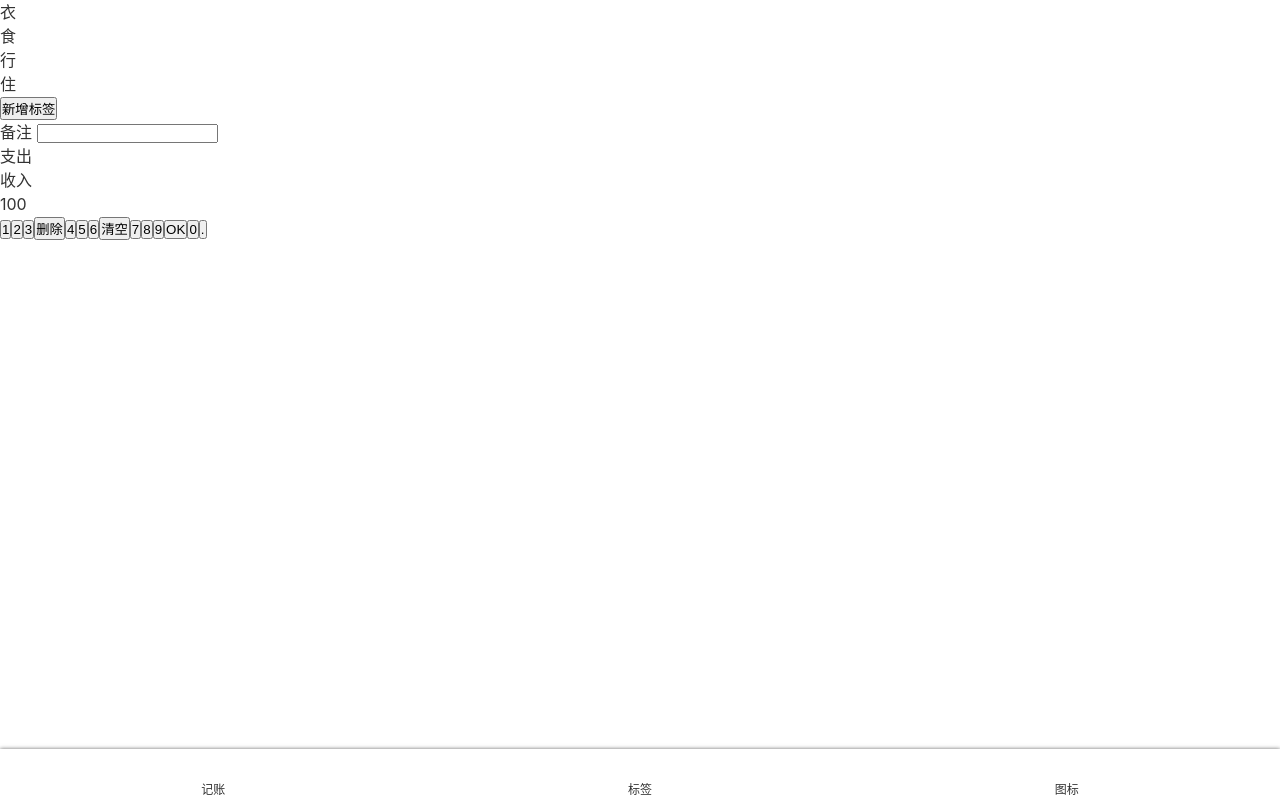
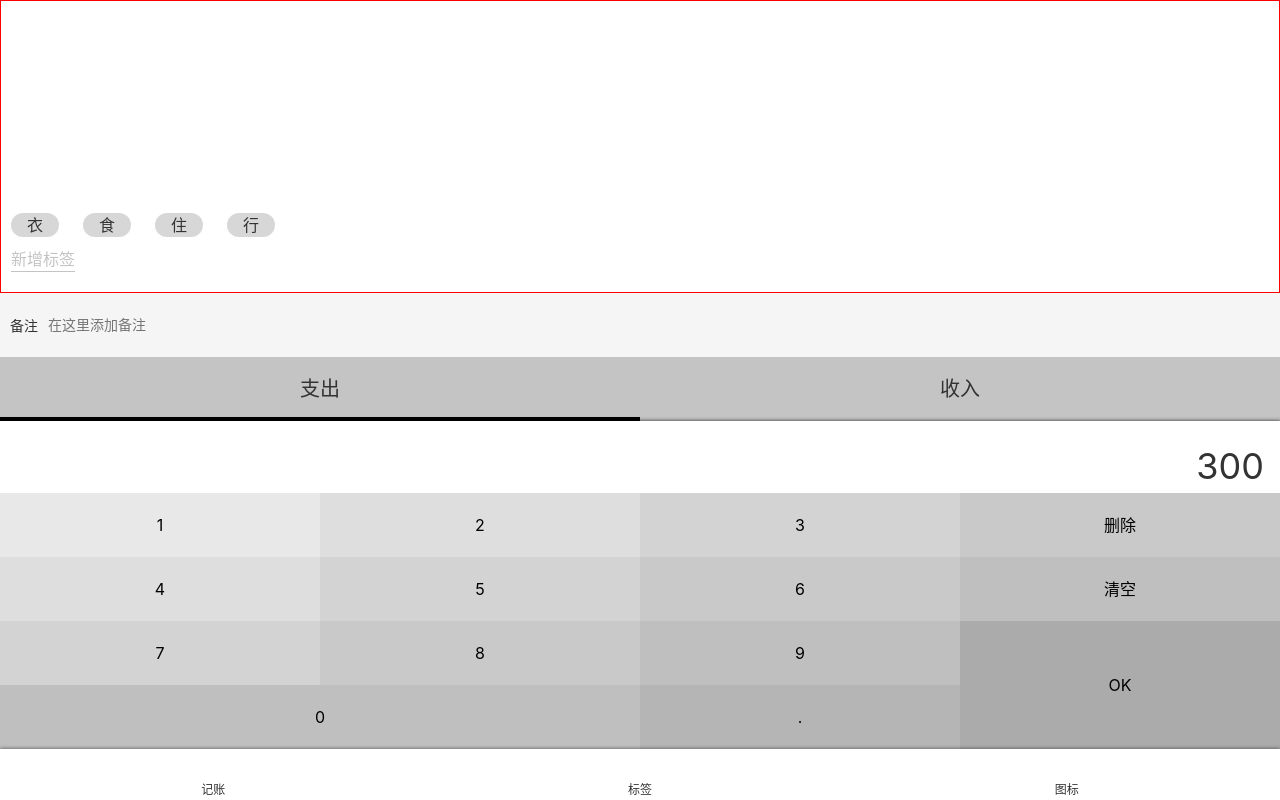
Before and after one commit to surong630/Charge-to-an-account, a Vue app: page /#/money in a window 1280 px wide. Built offline with nearby package versions, Linux system fonts and the light colour scheme.

Commit message:
完成moneyHTML和样式

```diff
--- a/src/assets/style/base.scss
+++ b/src/assets/style/base.scss
@@ -4,3 +4,10 @@ $font-song:Georgia, "Nimbus Roman No9 L", "Songti SC", "Noto Serif CJK SC", "Sou
 
 $red: red;
 $highlight: #f00;
+%clearFix{
+  &::after{
+    content: '';
+    display: block;
+    clear: both;
+  }
+}
--- a/src/assets/style/reset.scss
+++ b/src/assets/style/reset.scss
@@ -7,3 +7,14 @@ a {
   text-decoration: none;
   color: inherit;
 }
+ul,li {
+  list-style: none;
+}
+button,input {
+  font: inherit;
+  background: transparent;
+  border: none;
+}
+:focus {
+  outline: none;
+}
--- a/src/components/Layout.vue
+++ b/src/components/Layout.vue
@@ -1,5 +1,5 @@
 <template>
-  <div class="content-wrapper">
+  <div class="layout-wrapper">
     <div class="content">
       <slot></slot>
     </div>
@@ -9,19 +9,20 @@
 
 <script>
   export default {
-
   }
 </script>
 
 <style lang="scss" scoped>
 // 容器flex
-  .content-wrapper {
+  .layout-wrapper {
     display: flex;
     flex-direction: column;
     height: 100vh;
   }
   // 让内容撑满最多
   .content {
+    display: flex;
+    flex-direction: column-reverse;
     flex: 1;
   }
 </style>
--- a/src/views/Money.vue
+++ b/src/views/Money.vue
@@ -1,26 +1,9 @@
 <template>
-  <div>
-    <Layout>
-      <div>
-        <ul>
-          <li>衣</li>
-          <li>食</li>
-          <li>行</li>
-          <li>住</li>
-        </ul>
-        <div>
-          <button>新增标签</button>
-        </div>
-        <label for=""> 备注 <input type="text" /> </label>
-      </div>
-      <div>
-        <ul>
-          <li>支出</li>
-          <li>收入</li>
-        </ul>
-      </div>
-      <div>100</div>
-      <div>
+  <Layout>
+    <!-- 数字 -->
+    <div class="numberPad">
+      <div class="output">300</div>
+      <div class="buttons">
         <button>1</button>
         <button>2</button>
         <button>3</button>
@@ -32,12 +15,37 @@
         <button>7</button>
         <button>8</button>
         <button>9</button>
-        <button>OK</button>
-        <button>0</button>
+        <button class="ok">OK</button>
+        <button class="zero">0</button>
         <button>.</button>
       </div>
-    </Layout>
-  </div>
+    </div>
+    <!-- 支出收入 -->
+    <div>
+      <ul class="types">
+        <li class="selected">支出</li>
+        <li>收入</li>
+      </ul>
+    </div>
+    <!-- 备注 -->
+    <label class="notes">
+      <span class="name">备注</span>
+      <input type="text" placeholder="在这里添加备注" />
+    </label>
+
+    <!-- 标签 -->
+    <div class="tags">
+      <div class="new">
+        <button>新增标签</button>
+      </div>
+      <ul class="current">
+        <li>衣</li>
+        <li>食</li>
+        <li>住</li>
+        <li>行</li>
+      </ul>
+    </div>
+  </Layout>
 </template>
 
 <script>
@@ -51,4 +59,138 @@ export default {
 </script>
 
 <style lang="scss" scoped>
+@import "~@/assets/style/base.scss";
+// 数字
+.numberPad {
+  .output {
+    text-align: right;
+    height: 72px;
+    font-size: 36px;
+    padding: 9px 16px;
+    line-height: 72px;
+    box-shadow: 1px 0px 4px rgb(0 0 0 / 80%);
+  }
+  .buttons {
+    $bg: #f2f2f2;
+    @extend %clearFix;
+    button {
+      float: left;
+      width: 25%;
+      height: 64px;
+      &.zero {
+        width: 25 * 2%;
+      }
+      &.ok {
+        height: 64px * 2;
+        float: right;
+      }
+      &:nth-child(1) {
+        background: darken($bg, 4%);
+      }
+      &:nth-child(2),
+      &:nth-child(5) {
+        background: darken($bg, 8%);
+      }
+      &:nth-child(3),
+      &:nth-child(6),
+      &:nth-child(9) {
+        background: darken($bg, 12%);
+      }
+      &:nth-child(4),
+      &:nth-child(7),
+      &:nth-child(10) {
+        background: darken($bg, 16%);
+      }
+      &:nth-child(8),
+      &:nth-child(11),
+      &:nth-child(13) {
+        background: darken($bg, 20%);
+      }
+      &:nth-child(14) {
+        background: darken($bg, 24%);
+      }
+      &:nth-child(12) {
+        background: darken($bg, 28%);
+      }
+    }
+  }
+}
+// 备注
+.notes {
+  display: block;
+  background: #f5f5f5;
+  display: flex;
+  font-size: 14px;
+  .name {
+    display: flex;
+    justify-content: center;
+    align-items: center;
+    padding: 10px;
+  }
+  input {
+    flex: 1;
+    background: transparent;
+    border: none;
+    line-height: 64px;
+    height: 64px;
+  }
+}
+// 标签
+.tags {
+  padding: 10px;
+  display: flex;
+  flex-direction: column-reverse;
+  border: 1px solid red;
+  flex: 1;
+  .current {
+    $h: 24px;
+    $w: 48px;
+    display: flex;
+    flex-wrap: wrap;
+    li {
+      background: #d7d7d7;
+      height: $h;
+      line-height: $h;
+      width: 48px;
+      text-align: center;
+      border-radius: $w/2;
+      margin-right: 24px;
+      margin-top: 5px;
+    }
+  }
+  .new {
+    padding: 10px 0;
+    button {
+      background: transparent;
+      border: none;
+      border-bottom: 1px solid;
+      color: #c4c4c4;
+    }
+  }
+}
+// 支出 收入
+.types {
+  display: flex;
+  background: #c4c4c4;
+  font-size: 20px;
+  li {
+    display: flex;
+    position: relative;
+    height: 64px;
+    width: 50%;
+    align-items: center;
+    justify-content: center;
+    &.selected::after {
+      content: "";
+      display: block;
+      position: absolute;
+      bottom: 0;
+      left: 0;
+      right: 0;
+      height: 4px;
+      width: 100%;
+      background: #000;
+    }
+  }
+}
 </style>
--- a/src/views/Statistics.vue
+++ b/src/views/Statistics.vue
@@ -10,7 +10,5 @@ export default {};
 
 <style lang="scss" scoped>
 @import '~@/assets/style/base.scss';
-.statistics {
-  color: $red;
-}
+
 </style>
```
Also changed, not shown: 1 other file (tests, documents, lock files or other folders).
